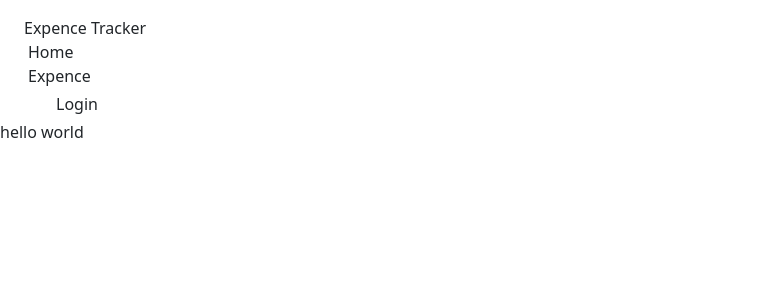
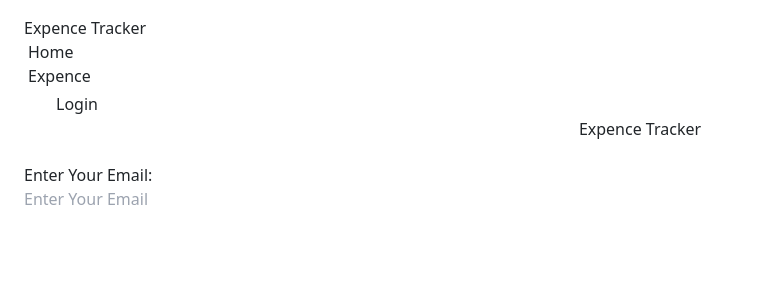
Before and after one commit to chhabiraniojha/Expence-Tracker-App, a React (Vite) app in the folder Client/expenceTracker/: page /forgotpassword in a window 1280 px wide. Shown: the top 300 px of the page, without its empty margins (0-763 px from the left). Built offline with nearby package versions, Linux system fonts and the light colour scheme.

Commit message:
demo done

```diff
--- a/Client/expenceTracker/src/App.jsx
+++ b/Client/expenceTracker/src/App.jsx
@@ -60,7 +60,7 @@ function App() {
         <LoginProvider value={{ user, setUser, Login, Logout }}>
           <Navbar />
           <Routes>
-            <Route path="/" element={<Home />} />
+            <Route path="/" element={<Signin/>} />
             {/* <Route path="/contactus" element={<Home />} /> */}
 
             {/* // <ProtectedRoute user={user.isLoggedIn:}>
--- a/Client/expenceTracker/src/components/forgottenPassword/ForgottenPassword.jsx
+++ b/Client/expenceTracker/src/components/forgottenPassword/ForgottenPassword.jsx
@@ -6,11 +6,16 @@ function ForgottenPassword() {
 
     const handleSubmit=async (e)=>{
         e.preventDefault();
-        const response=await axios.post(`${import.meta.env.VITE_BASE_URL}/password/forgotpassword`,{email})
+        try {
+            const response=await axios.post(`${import.meta.env.VITE_BASE_URL}/password/forgotpassword`,{email})
         if(response.status==200){
             setEmail('')
             setMessage(response.data.message)
         }
+        } catch (error) {
+            console.log(error)
+        }
+
 
     }
     return (
--- a/Client/expenceTracker/src/components/passwordReset/PasswordReset.jsx
+++ b/Client/expenceTracker/src/components/passwordReset/PasswordReset.jsx
@@ -15,6 +15,8 @@ function PasswordReset() {
                 if(response.status==201){
                     setPassword("")
                     setMessage(response.data.message)
+                    alert("pasword successfully changed")
+                    navigate('/signin')
                     console.log(response)
                 }
              } catch (error) {
--- a/Client/expenceTracker/src/main.jsx
+++ b/Client/expenceTracker/src/main.jsx
@@ -17,9 +17,9 @@ import { BrowserRouter, HashRouter} from 'react-router-dom'
 ReactDOM.createRoot(document.getElementById('root')).render(
 
   <React.StrictMode>
-    <HashRouter>
+    <BrowserRouter>
       <App />
-    </HashRouter>
+    </BrowserRouter>
 
   </React.StrictMode>,
 )
```
